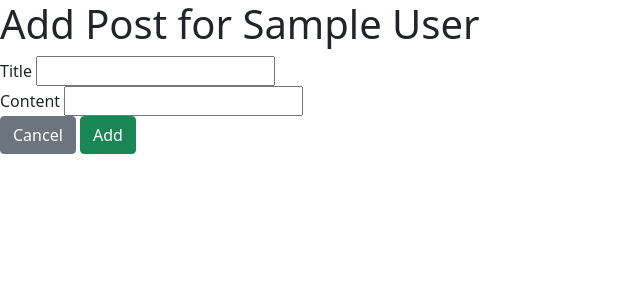
After one commit to Kimberly-Lin/flask-blogly, a Flask app: page /users/1/posts/new in a window 1280 px wide. The commit adds this page. Shown: the top 300 px of the page, without its empty margins (0-640 px from the left). Run offline with Flask 2, Linux system fonts and the light colour scheme; tables that the repository leaves empty hold one stand-in row (values such as "Sample post").

Commit message:
added html pages and created routes user post functionality

```diff
--- a/app.py
+++ b/app.py
@@ -1,8 +1,9 @@
 """Blogly application."""
 
 from flask import Flask, render_template, redirect, request, flash
-from models import db, connect_db, User
+from models import db, connect_db, User, Post
 from flask_debugtoolbar import DebugToolbarExtension
+import datetime
 
 
 app = Flask(__name__)
@@ -96,3 +97,32 @@ def delete_user(user_id):
     db.session.commit()
 
     return redirect("/users")
+
+@app.get("/users/<int:user_id>/posts/new")
+def load_post_form(user_id):
+    """Direct user to add post form"""
+    user=User.query.get(user_id)
+    return render_template("post_form.html", user = user)
+
+@app.post("/users/<int:user_id>/posts/new")
+def add_post(user_id):
+    """Add post to database"""
+    title = request.form['title']
+    content = request.form['content']
+
+    new_post = Post(title = title, content = content,
+                    created_at = datetime.datetime.now(),
+                    user_id = user_id)
+
+    db.session.add(new_post)
+    db.session.commit()
+
+    return redirect(f"/users/{user_id}")
+
+@app.get("/posts/<int:post_id>")
+def show_post(post_id):
+    """Show post details"""
+    post = Post.query.get(post_id)
+    user = post.user
+
+    return render_template("post_detail.html", post=post, user=user)
--- a/templates/edit_user.html
+++ b/templates/edit_user.html
@@ -18,7 +18,7 @@
         <input name= "image_url" type="url" placeholder="{{user.img}}">
     </div>
 
-    <button class="btn btn-secondary" type="submit" id="cancel_user_edit"class="btn btn-primary">Cancel</button>
+    <a href="/users/{{user.id}}" class="btn btn-primary">Cancel</a>
     <button class="btn btn-success" type="submit" id="save_user_edit" class="btn btn-primary">Save</button>
 </form>
 
--- /dev/null
+++ b/templates/post_form.html
@@ -0,0 +1,21 @@
+{% extends 'base.html' %}
+{% block title %} Add Post {% endblock %}
+
+{% block content%}
+<h1>Add Post for {{user.first_name}} {{user.last_name}}</h1>
+
+<form action="/users/{{user.id}}/posts/new" method= "POST">
+    <div>
+        <label for="title">Title</label>
+        <input name= "title" type="text">
+    </div>
+    <div>
+        <label for="content">Content</label>
+        <input name= "content" type="text">
+    </div>
+
+    <a href="/user/{{user.id}}" class = "btn btn-secondary">Cancel</a>
+    <button class="btn btn-success" type="submit" id="add_post" class="btn btn-primary">Add</button>
+</form>
+
+{% endblock %}
--- a/templates/user_detail.html
+++ b/templates/user_detail.html
@@ -21,6 +21,6 @@
     {% endfor %}
 </ul>
 
-
+<a href= "/users/{{user.id}}/posts/new" class = "btn btn-primary">Add Post</a>
 
 {% endblock %}
```
Also changed, not shown: templates/edit_post.html (added, +21 -0 lines), templates/post_detail.html (added, +16 -0 lines).
